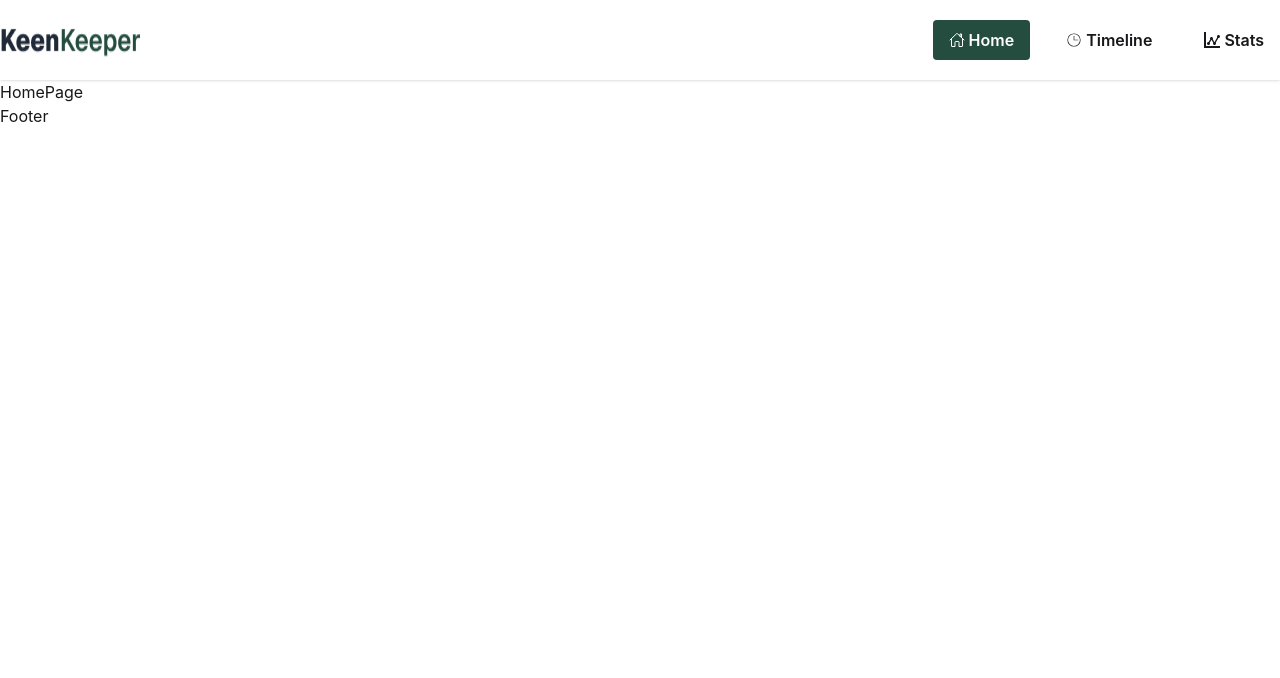
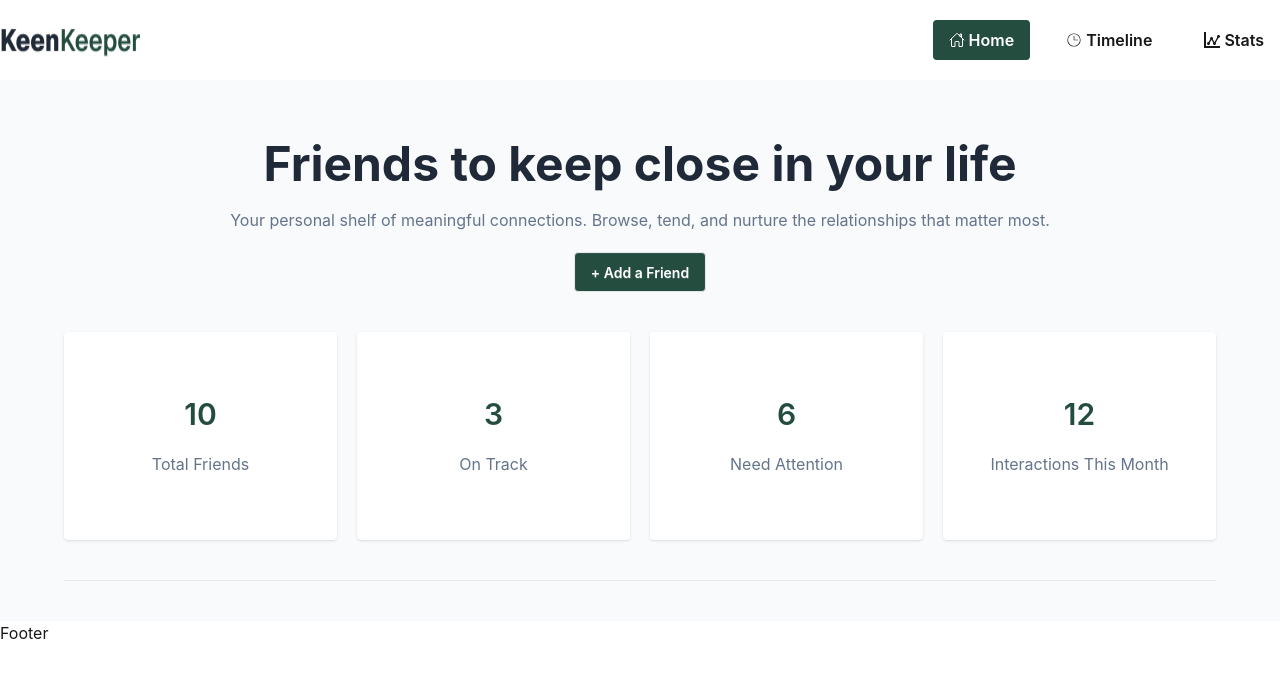
Before and after one commit to boduruddin84/keenKeeper, a React (Vite) app: page / in a window 1280 px wide. Shown: the top 678 px of the page. Built offline with nearby package versions, Linux system fonts and the light colour scheme.

Commit message:
Add friends section completed

```diff
--- /dev/null
+++ b/src/homepage/AddFriend.jsx
@@ -0,0 +1,49 @@
+import React from "react";
+
+const AddFriend = () => {
+  return (
+    <div className="bg-[#F8FAFC] pb-10">
+      <div className="text-center pt-15 pb-5 space-y-5">
+        <h3 className="text-5xl font-bold text-[#1F2937]">
+          Friends to keep close in your life
+        </h3>
+        <p className="text-[#64748B]">
+          Your personal shelf of meaningful connections. Browse, tend, and
+          nurture the relationships that matter most.
+        </p>
+        <button className="btn bg-[#244D3F] text-white px-4 py-2 rounded-sm">
+          + Add a Friend
+        </button>
+      </div>
+      <div className="w-6xl mx-auto grid grid-cols-1 md:grid-cols-2 lg:grid-cols-4 gap-5 mt-5">
+        <div className="rounded-sm py-10 card bg-[#FFFFFF] card-md shadow-sm">
+          <div className="card-body text-center">
+            <h4 className="text-[#244D3F] text-3xl font-semibold mb-3">10</h4>
+            <p className="text-[#64748B] text-[16px]">Total Friends</p>
+          </div>
+        </div>
+        <div className="rounded-sm py-10 card bg-[#FFFFFF] card-md shadow-sm">
+          <div className="card-body text-center">
+            <h4 className="text-[#244D3F] text-3xl font-semibold mb-3">3</h4>
+            <p className="text-[#64748B] text-[16px]">On Track</p>
+          </div>
+        </div>
+        <div className="rounded-sm py-10 card bg-[#FFFFFF] card-md shadow-sm">
+          <div className="card-body text-center">
+            <h4 className="text-[#244D3F] text-3xl font-semibold mb-3">6</h4>
+            <p className="text-[#64748B] text-[16px]">Need Attention</p>
+          </div>
+        </div>
+        <div className="rounded-sm py-10 card bg-[#FFFFFF] card-md shadow-sm">
+          <div className="card-body text-center">
+            <h4 className="text-[#244D3F] text-3xl font-semibold mb-3">12</h4>
+            <p className="text-[#64748B] text-[16px]">Interactions This Month</p>
+          </div>
+        </div>
+      </div>
+      <hr className="w-6xl mx-auto mt-10 text-[#E9E9E9]" />
+    </div>
+  );
+};
+
+export default AddFriend;
--- a/src/pages/homePage/HomePage.jsx
+++ b/src/pages/homePage/HomePage.jsx
@@ -1,8 +1,9 @@
 import React from 'react'
+import AddFriend from '../../homepage/AddFriend'
 
 const HomePage = () => {
   return (
-    <div>HomePage</div>
+    <AddFriend />
   )
 }
 
```
